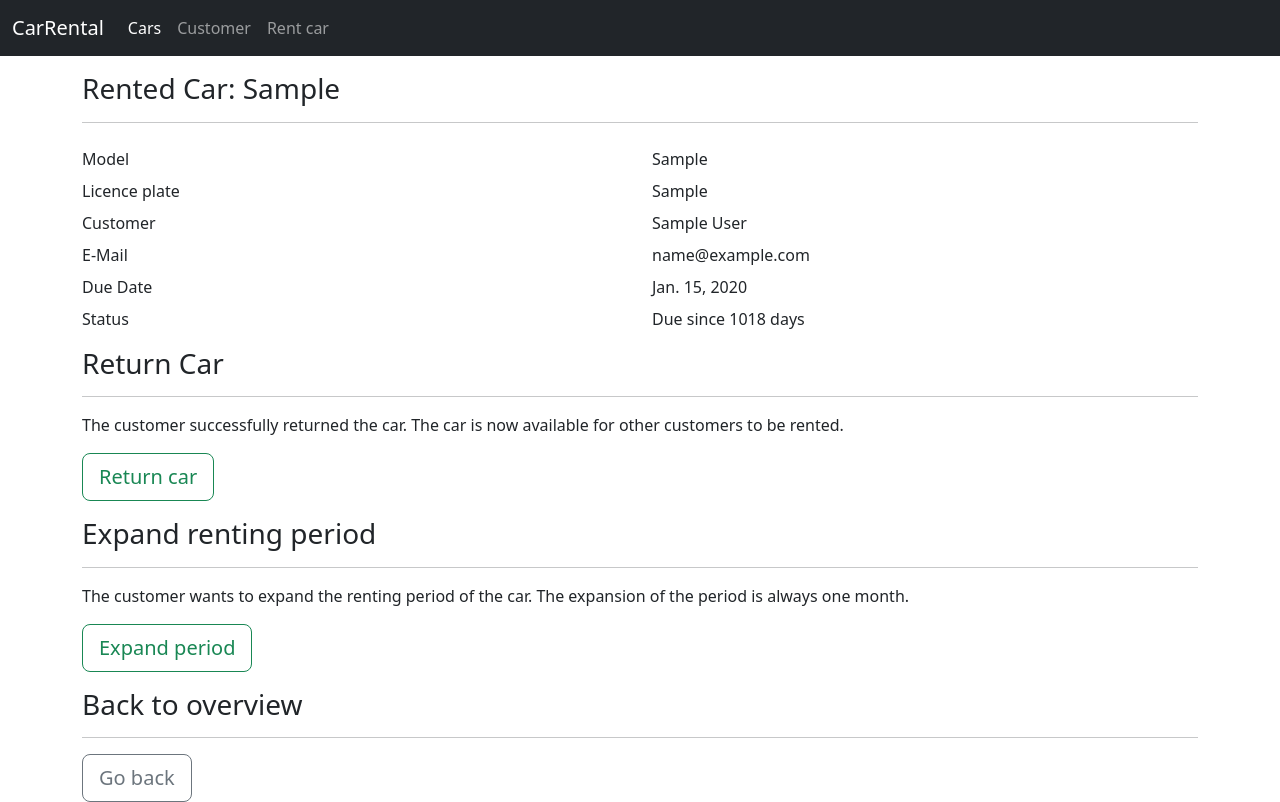
After one commit to langekevin/CarRental, a Django app: page /rentcar/1/ in a window 1280 px wide. The commit adds this page. Run offline with Django 4.2, Linux system fonts and the light colour scheme; tables that the repository leaves empty hold one stand-in row (values such as "Sample post").

Commit message:
Adding renting of cars

```diff
--- /dev/null
+++ b/CarRentalApp/templates/carrenting/carrentingdetails.html
@@ -0,0 +1,51 @@
+{% extends 'base.html' %}
+
+{% block content %}
+
+    <h3>Rented Car: {{ rental.car.model }}</h3>
+    <hr />
+    <div class="row pt-2">
+        <div class="col">Model</div>
+        <div class="col">{{ rental.car.model }}</div>
+    </div>
+    <div class="row pt-2">
+        <div class="col">Licence plate</div>
+        <div class="col">{{ rental.car.licence_plate }}</div>
+    </div>
+    <div class="row pt-2">
+        <div class="col">Customer</div>
+        <div class="col">{{ rental.customer.first_name }} {{ rental.customer.last_name }}</div>
+    </div>
+    <div class="row pt-2">
+        <div class="col">E-Mail</div>
+        <div class="col">{{ rental.customer.mail }}</div>
+    </div>
+    <div class="row pt-2">
+        <div class="col">Due Date</div>
+        <div class="col">{{ rental.due_date }}</div>
+    </div>
+    <div class="row pt-2">
+        <div class="col">Status</div>
+        <div class="col">{{ rental.status }}</div>
+    </div>
+
+    <h3 class="pt-3">Return Car</h3>
+    <hr />
+    <p>
+        The customer successfully returned the car. The car is now available for other customers to be rented.
+    </p>
+    <a href="{% url 'return-car' rental.id %}" class="btn btn-outline-success btn-lg">Return car</a>
+
+    <h3 class="pt-3">Expand renting period</h3>
+    <hr/>
+    <p>
+        The customer wants to expand the renting period of the car. The expansion of the period
+        is always one month.
+    </p>
+    <a href="{% url 'expand-renting-duration' rental.id %}" class="btn btn-outline-success btn-lg">Expand period</a>
+
+    <h3 class="pt-3">Back to overview</h3>
+    <hr />
+    <a href="{% url 'rentcar' %}" class="btn btn-outline-secondary btn-lg">Go back</a>
+
+{% endblock %}
--- a/CarRentalApp/templates/navbar.html
+++ b/CarRentalApp/templates/navbar.html
@@ -10,10 +10,10 @@
           <a class="nav-link active" aria-current="page" href="{% url 'cars' %}">Cars</a>
         </li>
         <li class="nav-item">
-          <a class="nav-link" href="{% url 'rentcar' %}">Rent car</a>
+          <a class="nav-link" href="{% url 'customers' %}">Customer</a>
         </li>
         <li class="nav-item">
-          <a class="nav-link" href="{% url 'customers' %}">Customer</a>
+          <a class="nav-link" href="{% url 'rentcar' %}">Rent car</a>
         </li>
       </ul>
     </div>
--- a/CarRentalApp/templates/rentcar.html
+++ /dev/null
@@ -1,4 +0,0 @@
-{% extends 'base.html' %}
-
-{% block content %}
-{% endblock %}
--- /dev/null
+++ b/requirements.txt
@@ -0,0 +1,3 @@
+django==4.1.2
+sqlite==3.39.4
+sqlparse==0.4.3
```
Also changed, not shown: CarRentalApp/validations.py (added, +16 -0 lines), CarRentalApp/migrations/0004_car_due_date.py (added).
